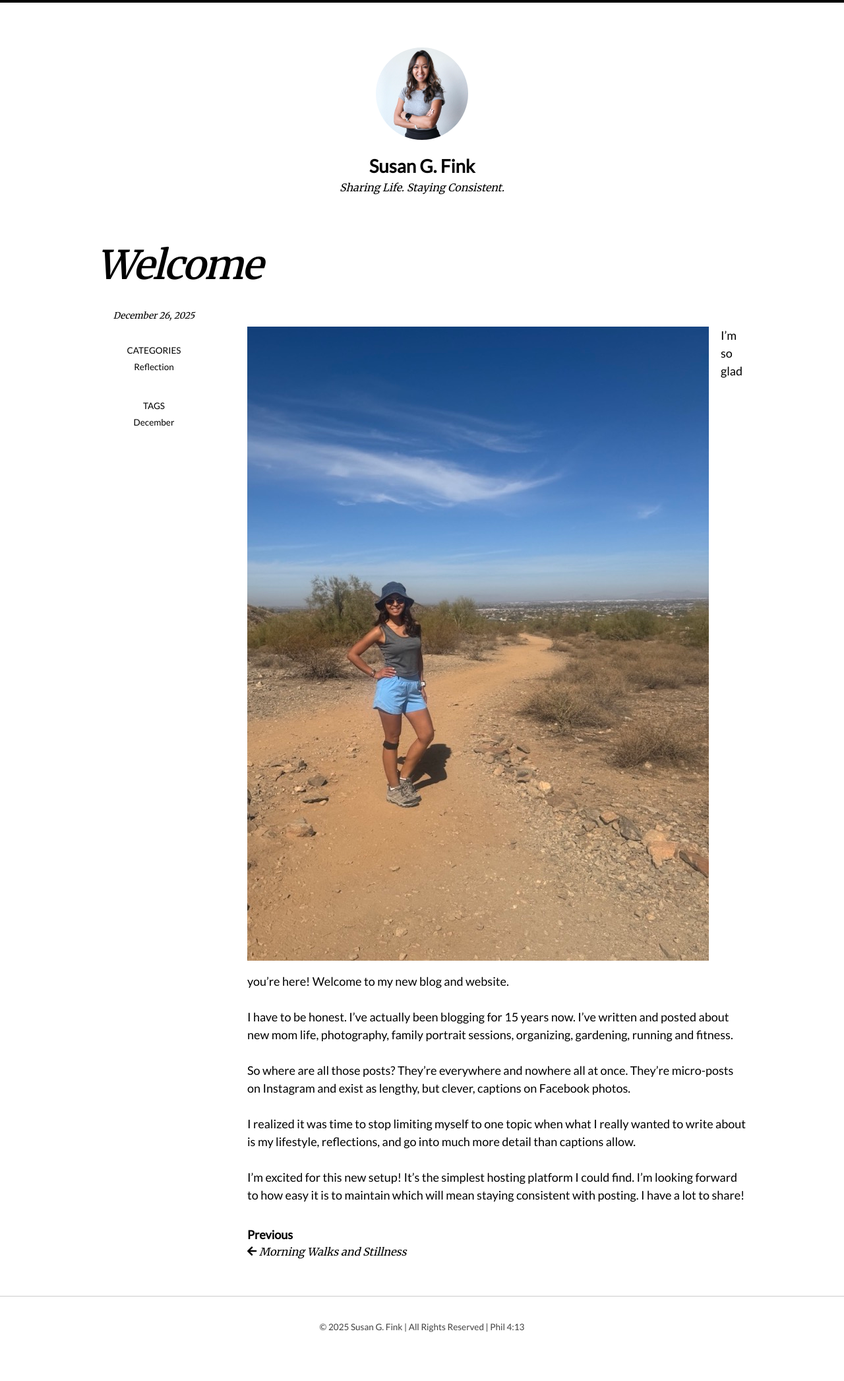
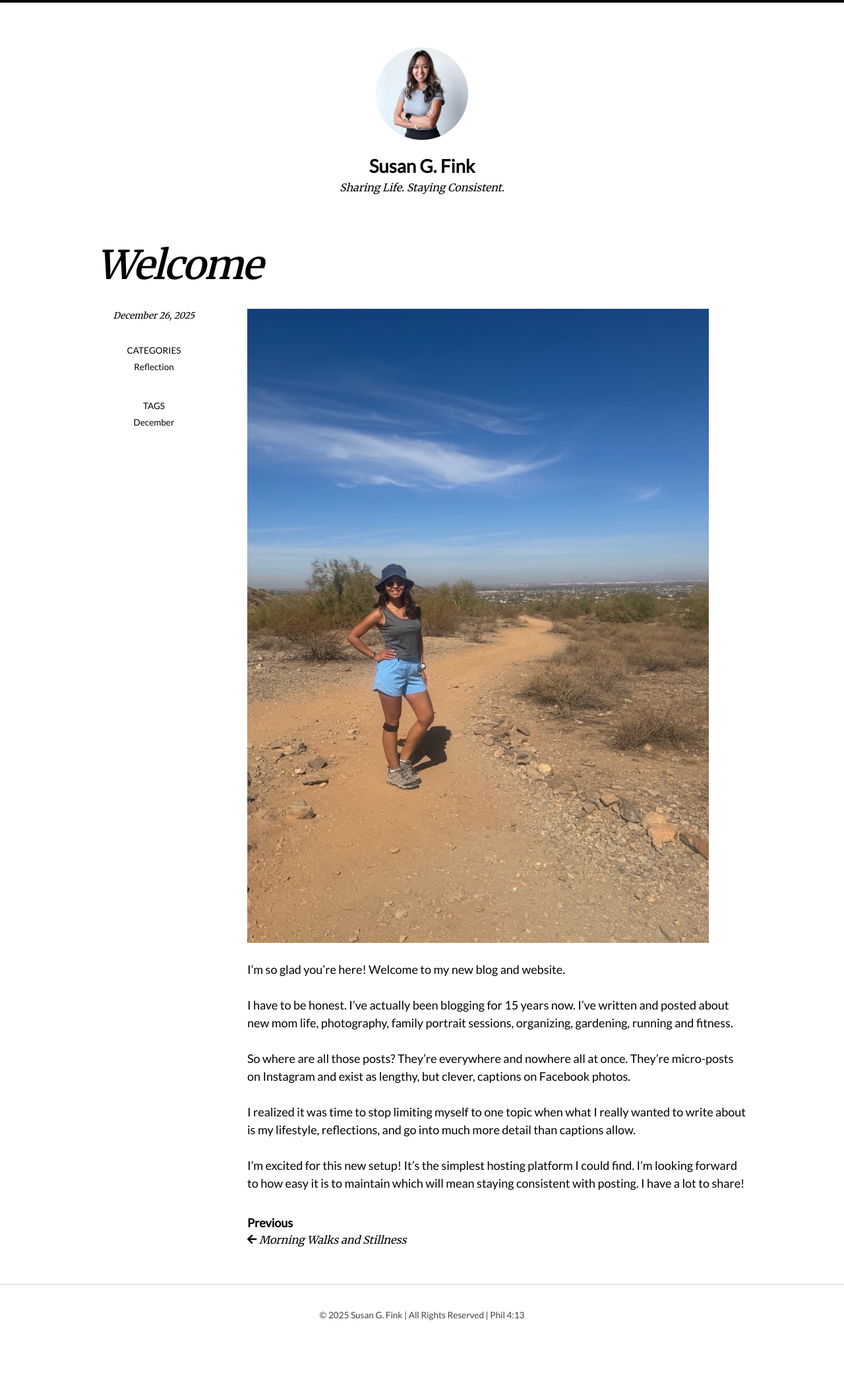
Before and after one commit to susangfink/site, a Jekyll site: the page built from _posts/2025-12-26-welcome.md, in a window 1280 px wide. Shown: the whole page at 66% size. Built offline with Jekyll 4.4.1, drawn with Linux system fonts in a browser that asks for light colours; nearby versions of some CDN libraries; our own code applies the rules of GitHub Pages for plain Markdown files.

Commit message:
Update 2025-12-26-welcome.md

```diff
--- a/_posts/2025-12-26-welcome.md
+++ b/_posts/2025-12-26-welcome.md
@@ -6,7 +6,7 @@ tags:
 - December
 ---
 
-![Susan Fink Hike](/images/SusanGFink-hike-welcome.jpeg){: .align-left}
+![Susan Fink Hike](/images/SusanGFink-hike-welcome.jpeg)
 
 I'm so glad you're here! Welcome to my new blog and website.
 
```
